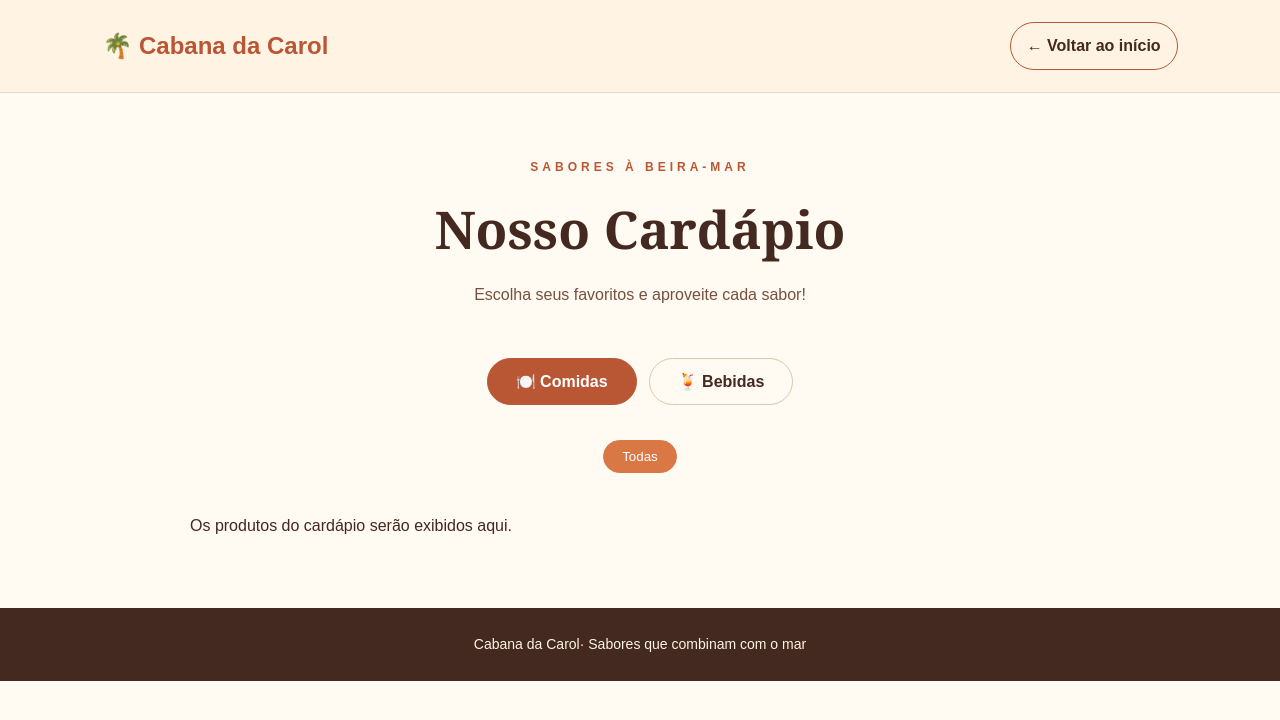
After one commit to srtaslv/sistema_cdc, a Django app: page /cardapio/ in a window 1280 px wide. The commit adds this page. Shown: the top 720 px of the page. Run offline with Django 5.2, Linux system fonts and the light colour scheme.

Commit message:
Adiciona cardápio e atualiza páginas

```diff
--- /dev/null
+++ b/banco_de_dados/templates/cardapio.html
@@ -0,0 +1,46 @@
+
+{% load static %}
+<!DOCTYPE html>
+<html lang="pt-br">
+<head>
+    <meta charset="UTF-8">
+    <meta name="viewport" content="width=device-width, initial-scale=1.0">
+    <title>Cardápio | Cabana da Carol</title>
+    <link rel="stylesheet" href="{% static 'css/cardapio.css' %}">
+</head>
+<body>
+
+    <header class="cabecalho">
+        <a href="/" class="logo">🌴 Cabana da Carol</a>
+        <a href="/" class="voltar">← Voltar ao início</a>
+    </header>
+
+    <main>
+        <section class="introducao">
+            <p class="subtitulo">SABORES À BEIRA-MAR</p>
+            <h1>Nosso Cardápio</h1>
+            <p>Escolha seus favoritos e aproveite cada sabor!</p>
+        </section>
+
+        <nav class="abas">
+            <button class="aba ativa" data-tipo="comidas">🍽️ Comidas</button>
+            <button class="aba" data-tipo="bebidas">🍹 Bebidas</button>
+        </nav>
+
+        <nav class="categorias" id="categorias">
+            <button class="categoria ativa" data-categoria="todas">
+                Todas
+            </button>
+        </nav>
+
+        <section class="produtos" id="produtos">
+            <p>Os produtos do cardápio serão exibidos aqui.</p>
+        </section>
+    </main>
+
+    <footer>
+        <p>Cabana da Carol· Sabores que combinam com o mar</p>
+    </footer>
+
+</body>
+</html>
--- a/banco_de_dados/templates/index.html
+++ b/banco_de_dados/templates/index.html
@@ -36,10 +36,12 @@
                 Início
             </a>
 
-            <a href="#">
-                <i class="fa-solid fa-utensilis"></i>
+
+            <a href="{% url 'cardapio' %}">
+                <i class="fa-solid fa-utensils"></i>
                 Cardápio Digital
             </a>
+
 
             <a href="#">
                 <i class="fa-solid fa-location-dot"></i>
--- a/banco_de_dados/urls.py
+++ b/banco_de_dados/urls.py
@@ -16,11 +16,12 @@ Including another URLconf
 """
 from django.contrib import admin
 from django.urls import path
-from core.views import listar_tabelas, cadastrar_bdd, pagina_inicial, pagina_contatos
+from core.views import listar_tabelas, cadastrar_bdd, pagina_inicial, pagina_contatos, cardapio
 
 urlpatterns = [
     path('contatos/', pagina_contatos, name='pagina_contatos'),
     path('', pagina_inicial, name='pagina_inicial'),
+    path('cardapio/', cardapio, name='cardapio'),
     path('banco_de_dados/', listar_tabelas, name='listar_tabelas'),
     path('cadastrar_bdd/', cadastrar_bdd, name='cadastrar_bdd'),
     path('admin/', admin.site.urls),
--- a/core/views.py
+++ b/core/views.py
@@ -26,3 +26,12 @@ def pagina_inicial(request):
 
 def pagina_contatos(request):
     return render (request, 'cont.html')
+
+def cardapio(request):
+    produtos = banco_de_dados.objects.all()
+
+    contexto = {
+        'todos_bdd': produtos
+    }
+
+    return render(request, 'cardapio.html', contexto)
--- /dev/null
+++ b/static/css/cardapio.css
@@ -0,0 +1,219 @@
+
+* {
+    margin: 0;
+    padding: 0;
+    box-sizing: border-box;
+}
+
+:root {
+    --terracota: #b95735;
+    --laranja: #d97745;
+    --areia: #fff4e3;
+    --creme: #fffaf2;
+    --marrom: #43291f;
+    --marrom-claro: #76513e;
+    --branco: #ffffff;
+}
+
+body {
+    font-family: Arial, Helvetica, sans-serif;
+    background-color: var(--creme);
+    color: var(--marrom);
+    line-height: 1.6;
+}
+
+/* Cabeçalho */
+
+.cabecalho {
+    background-color: var(--areia);
+    display: flex;
+    justify-content: space-between;
+    align-items: center;
+    padding: 22px 8%;
+    border-bottom: 1px solid #ead8c3;
+    gap: 20px;
+}
+
+.logo {
+    color: var(--terracota);
+    font-size: 24px;
+    font-weight: bold;
+    text-decoration: none;
+}
+
+.voltar {
+    color: var(--marrom);
+    text-decoration: none;
+    font-weight: bold;
+    border: 1px solid var(--terracota);
+    padding: 10px 16px;
+    border-radius: 25px;
+    transition: 0.3s;
+}
+
+.voltar:hover {
+    background-color: var(--terracota);
+    color: var(--branco);
+}
+
+/* Introdução */
+
+.introducao {
+    text-align: center;
+    padding: 65px 20px 35px;
+}
+
+.subtitulo {
+    color: var(--terracota);
+    font-size: 12px;
+    font-weight: bold;
+    letter-spacing: 4px;
+    margin-bottom: 10px;
+}
+
+.introducao h1 {
+    font-family: Georgia, serif;
+    font-size: clamp(36px, 5vw, 52px);
+    margin-bottom: 12px;
+}
+
+.introducao > p:last-child {
+    color: var(--marrom-claro);
+    font-size: 16px;
+}
+
+/* Abas de comidas e bebidas */
+
+.abas {
+    display: flex;
+    justify-content: center;
+    gap: 12px;
+    padding: 15px 20px;
+}
+
+.aba {
+    background-color: transparent;
+    color: var(--marrom);
+    border: 1px solid #ddc6ad;
+    border-radius: 30px;
+    padding: 13px 28px;
+    font-size: 16px;
+    font-weight: bold;
+    cursor: pointer;
+}
+
+.aba.ativa {
+    background-color: var(--terracota);
+    color: var(--branco);
+    border-color: var(--terracota);
+}
+
+/* Categorias */
+
+.categorias {
+    display: flex;
+    flex-wrap: wrap;
+    justify-content: center;
+    gap: 10px;
+    padding: 20px;
+}
+
+.categoria {
+    background-color: var(--areia);
+    color: var(--marrom);
+    border: 1px solid #ead8c3;
+    border-radius: 20px;
+    padding: 8px 18px;
+    cursor: pointer;
+    transition: 0.3s;
+}
+
+.categoria:hover,
+.categoria.ativa {
+    background-color: var(--laranja);
+    color: var(--branco);
+    border-color: var(--laranja);
+}
+
+/* Lista de produtos */
+
+.produtos {
+    width: min(900px, 88%);
+    margin: 20px auto 70px;
+    display: grid;
+    grid-template-columns: repeat(2, minmax(0, 1fr));
+    gap: 18px;
+}
+
+.produto {
+    background-color: var(--branco);
+    border: 1px solid #f0e2d2;
+    border-radius: 14px;
+    padding: 22px;
+    box-shadow: 0 4px 14px rgba(67, 41, 31, 0.05);
+}
+
+.produto h2 {
+    font-family: Georgia, serif;
+    font-size: 20px;
+    margin-bottom: 8px;
+}
+
+.produto p {
+    color: var(--marrom-claro);
+    font-size: 14px;
+}
+
+.produto .preco {
+    display: block;
+    color: var(--terracota);
+    font-size: 18px;
+    font-weight: bold;
+    margin-top: 14px;
+}
+
+/* Rodapé */
+
+footer {
+    text-align: center;
+    background-color: var(--marrom);
+    color: var(--areia);
+    padding: 25px 15px;
+    font-size: 14px;
+}
+
+/* Celulares */
+
+@media (max-width: 600px) {
+    .cabecalho {
+        padding: 18px 5%;
+        flex-wrap: wrap;
+    }
+
+    .logo {
+        font-size: 20px;
+    }
+
+    .voltar {
+        font-size: 13px;
+        padding: 8px 12px;
+    }
+
+    .introducao {
+        padding-top: 45px;
+    }
+
+    .abas {
+        gap: 8px;
+    }
+
+    .aba {
+        padding: 11px 20px;
+        font-size: 14px;
+    }
+
+    .produtos {
+        grid-template-columns: 1fr;
+        width: 90%;
+    }
+}
```
